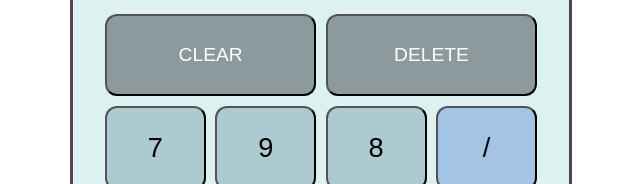
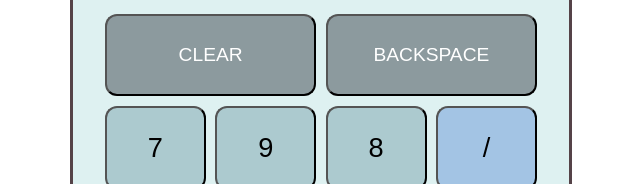
Before and after one commit to irao12/calculator, a plain HTML site: page index.html in a window 1280 px wide. Shown: the part 294-478 px from the top of the page, 319-959 px from the left. Drawn offline with Linux system fonts and the light colour scheme; a web font is replaced by a local one.

Commit message:
changed delete to backspace

```diff
--- a/index.html
+++ b/index.html
@@ -19,7 +19,7 @@
             <div id="keys">
                 <div id="row1" class="row">
                     <button class="topButton" id="clear">CLEAR</button>
-                    <button class="topButton" id="delete">DELETE</button>
+                    <button class="topButton" id="delete">BACKSPACE</button>
                 </div>
                 <div id="row2" class="row">
                     <button class="button number">7</button>
```
